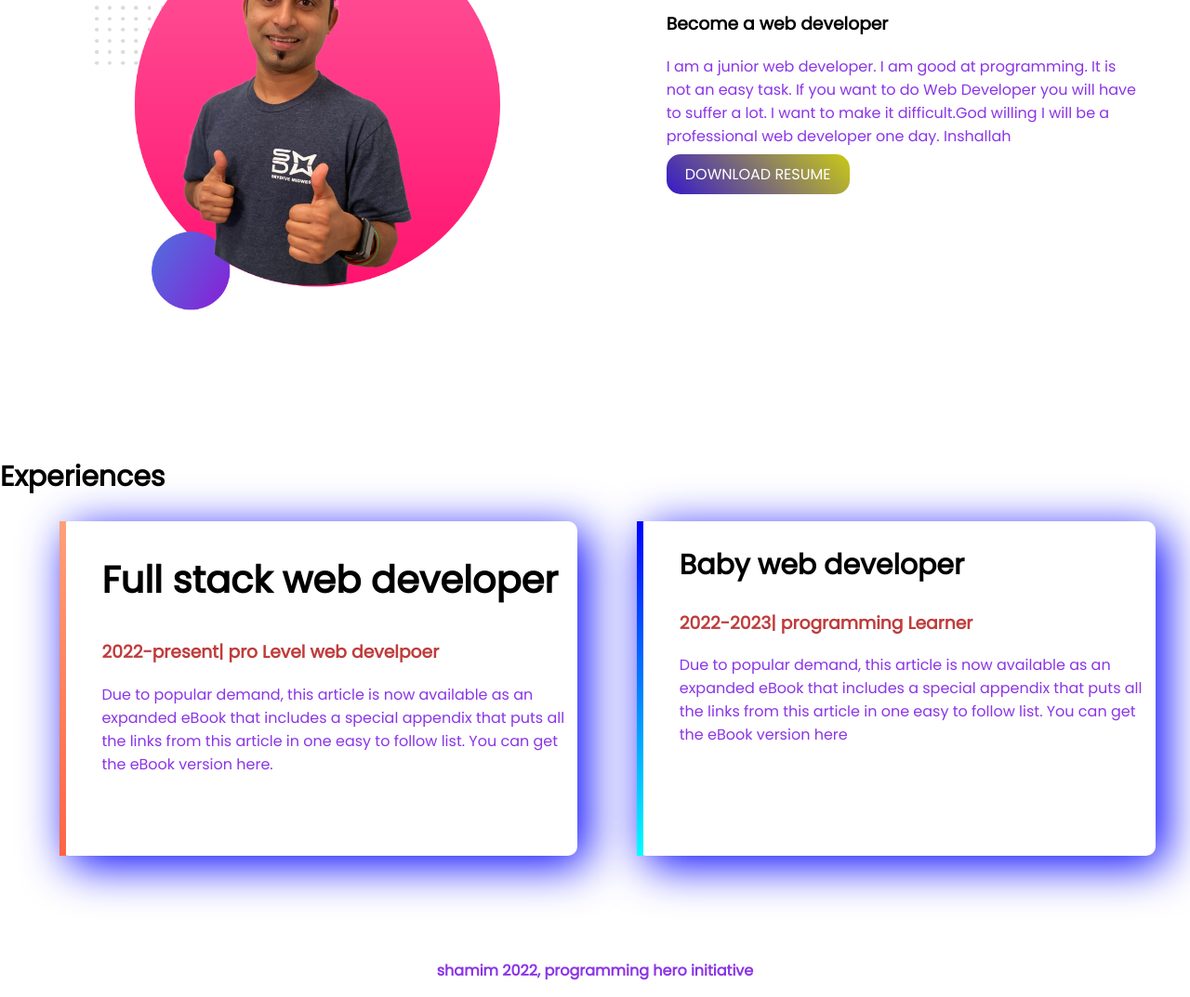
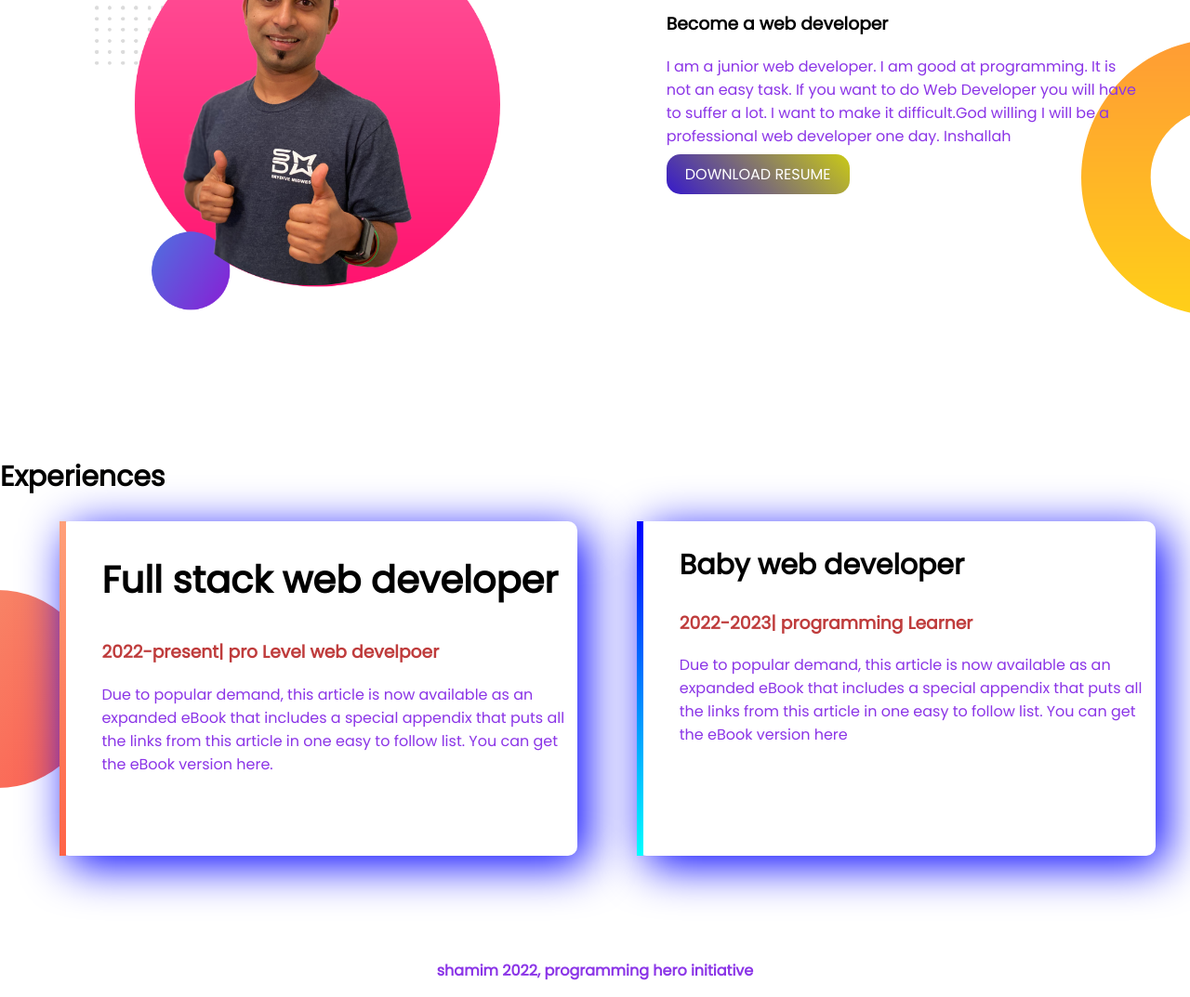
Before and after one commit to ahshamim/shamim-portfolio, a plain HTML site: page index.html in a window 1280 px wide. Shown: the part 659-1732 px from the top of the page at 93% size. Drawn offline with Linux system fonts and the light colour scheme.

Commit message:
my personal portfolio website

```diff
--- a/style.css
+++ b/style.css
@@ -25,7 +25,7 @@
             width: 85%;
         }
         .top-banner{
-            background-image: url("top-banner.png");
+            background-image: url("./images/top-banner.png");
             background-repeat: no-repeat;
         }
         section{
@@ -41,7 +41,7 @@
             font-weight: 700px;
         }
         .dream-area{
-            background-image: url("dream-bg.png");
+            background-image: url("./images/dream-bg.png");
             background-repeat: no-repeat;
             background-position:right;
         }
@@ -52,7 +52,7 @@
             background-color: white;
         }
         .experience-area{
-        background-image: url("exp-bg.png");
+        background-image: url("./images/exp-bg.png");
         background-repeat: no-repeat;
         background-position: left;
         overflow: hidden;
```
